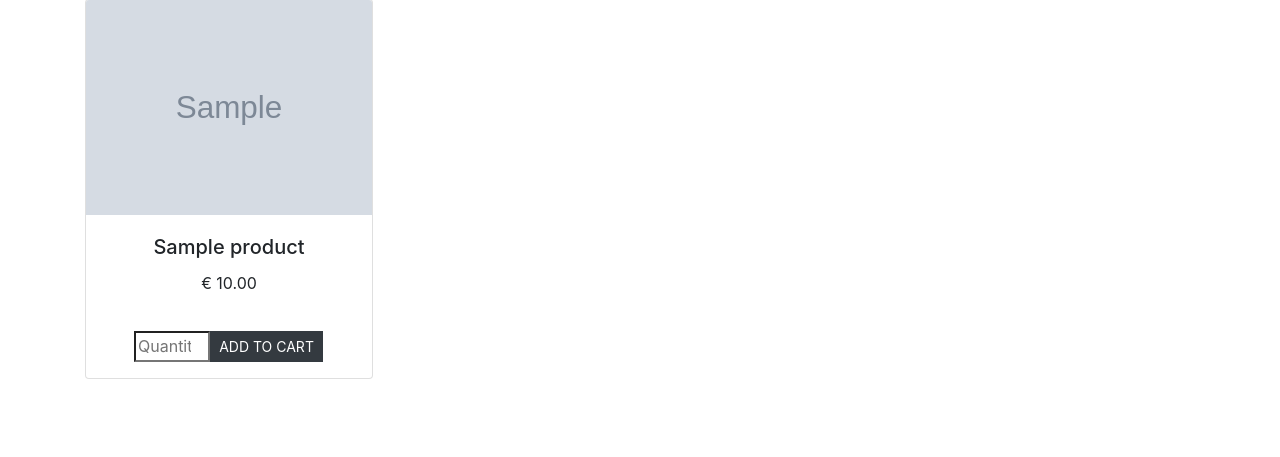
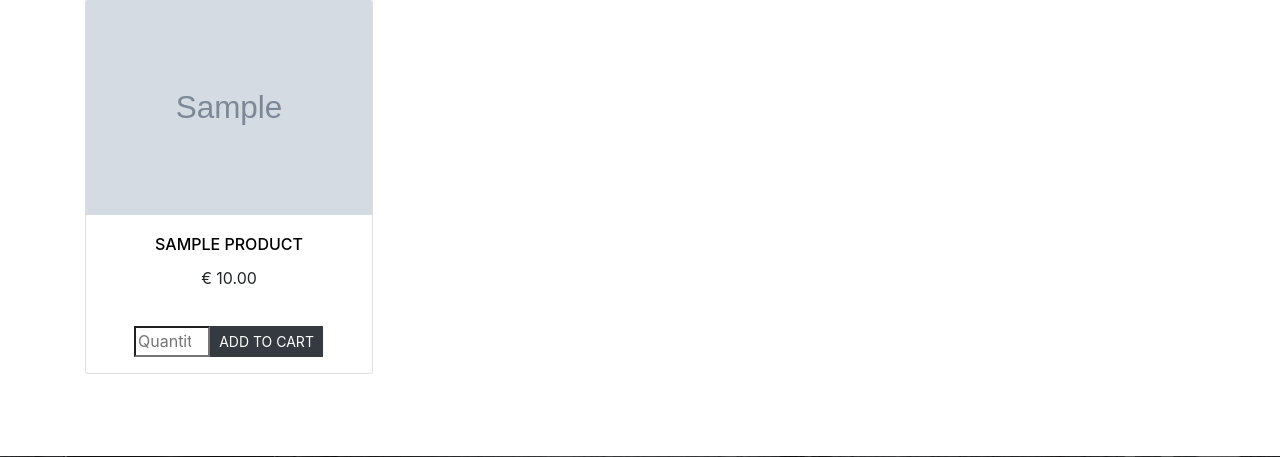
Before and after one commit to lucassuar/django-tech-ecommerce-app, a Django app: page / in a window 1280 px wide. Shown: the part 480-937 px from the top of the page. Run offline with Django 3.2, Linux system fonts and the light colour scheme; tables that the repository leaves empty hold one stand-in row (values such as "Sample post"); grey boxes marked "Sample" are stand-in pictures; some libraries are stand-ins or nearby versions.

Commit message:
Product links to product pages added and css styles added

```diff
--- a/products/templates/products.html
+++ b/products/templates/products.html
@@ -25,9 +25,9 @@
                {% for product in products %}
                     <div class="col-lg-3 col-md-6 col-xs-12 header-first">
                         <div class="card text-center" style="width: 18rem;">
-                            <img src="{{MEDIA_URL}}{{product.image}}" class="card-img-top product-image" alt="{{product.name}}" />
+                            <a href="{% url 'product_detail' product.id %}"  class="image-product-link"><img src="{{MEDIA_URL}}{{product.image}}" class="card-img-top product-image" alt="{{product.name}}" /></a>
                             <div class="card-body">
-                                <h5 class="card-title product-name">{{ product.name }}</h5>
+                                <h5 class="card-title product-name"><a href="{% url 'product_detail' product.id %}"  class="title-product-link">{{ product.name }}</a></h5>
                             <!-- <p class="card-text product-description">{{ product.description }}</p> -->
                                 <p class="product-price">€ {{ product.price }}</p>
                             </div>
@@ -42,7 +42,6 @@
                         </form>
                         </div>
                     </div>
-                    <p><a href="{% url 'product_detail' product.id %}"  class="btn btn-dark rounded-0">Read more</a></p>
               {% endfor %}
            </div>
         </div>
--- a/static/css/styles.css
+++ b/static/css/styles.css
@@ -125,6 +125,11 @@ input {
     margin-left: 2em;
 }
 
+.title-product-link {
+    text-transform: uppercase;
+    color: black;
+    font-size: medium;
+}
 
 /* Blog entries section - products page */
 
```
